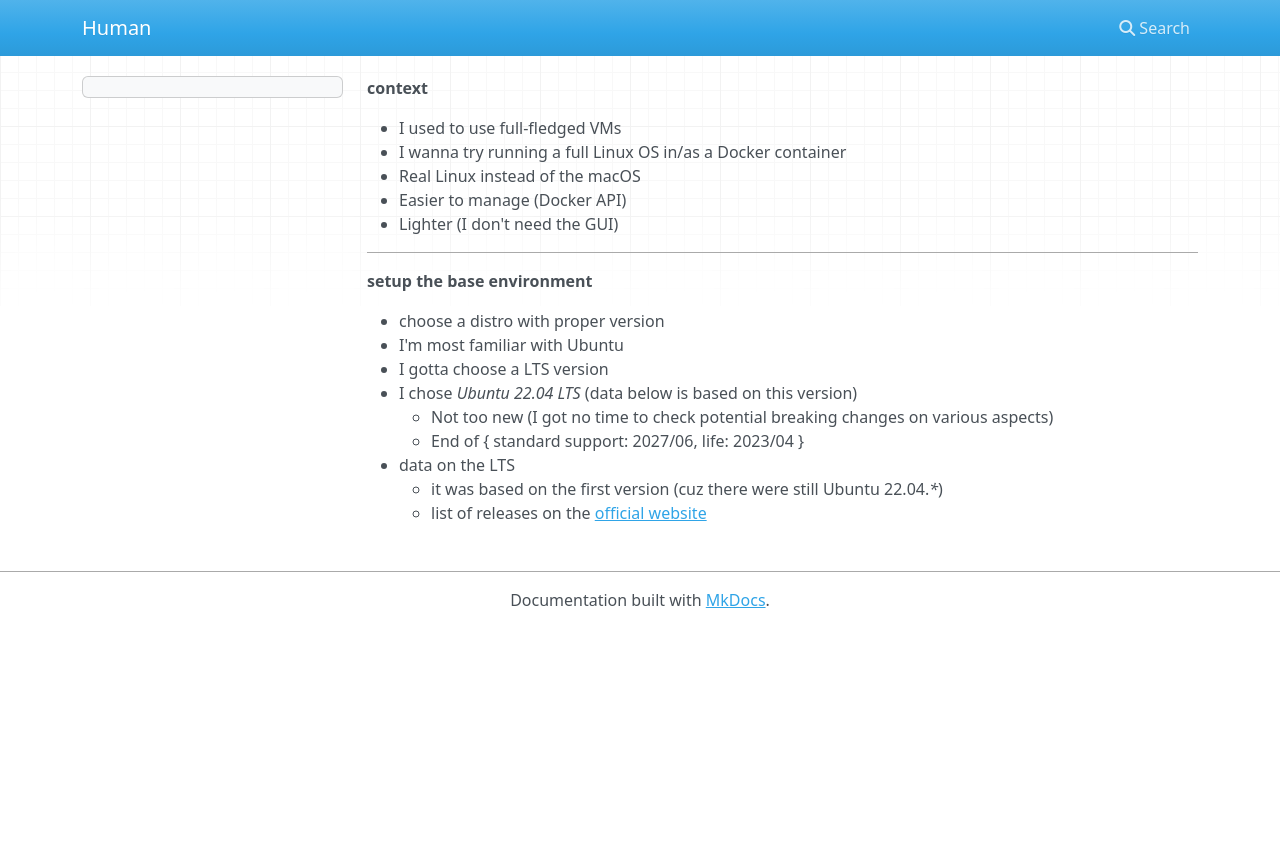
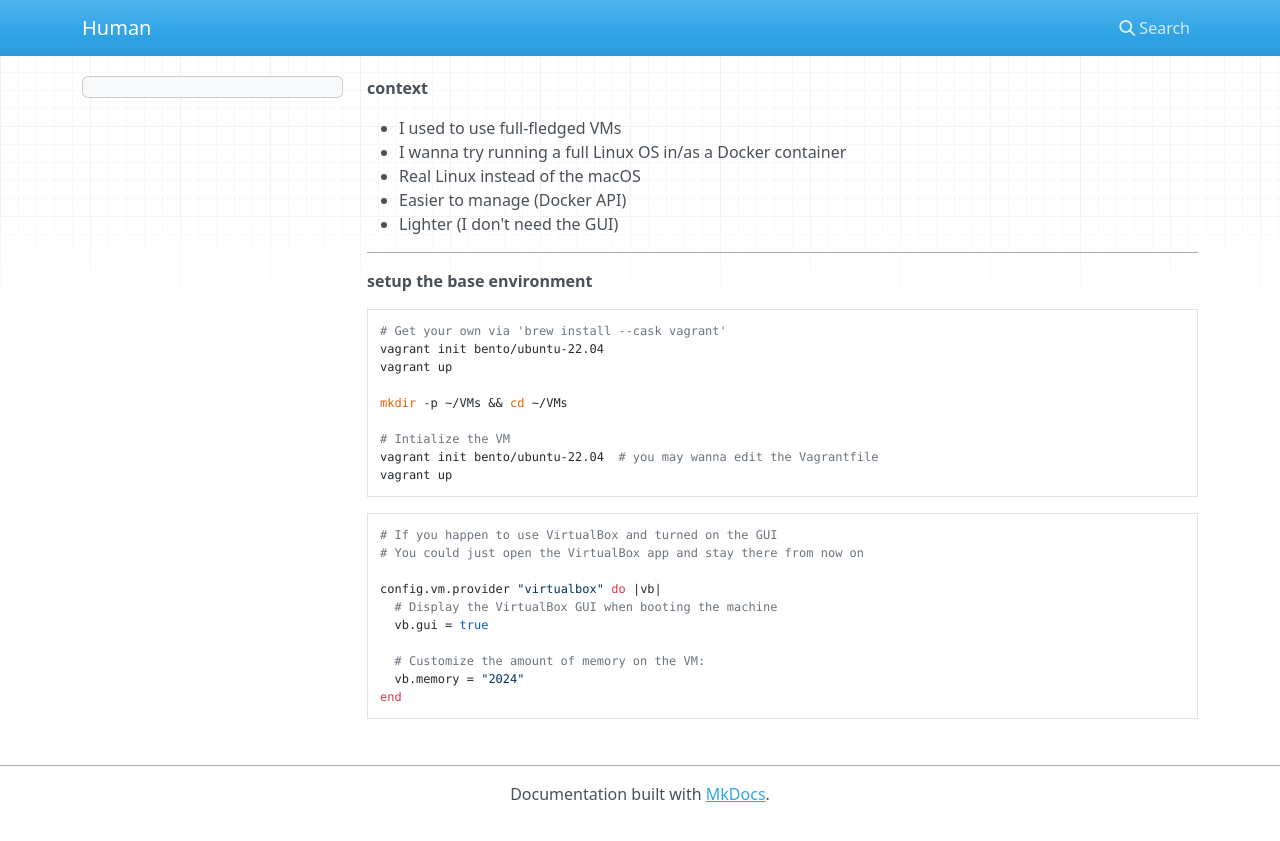
Before and after one commit to codingEzio/codingEzio.github.io, an MkDocs documentation site: the page built from docs/hands-on/core-operatingsystem.md, in a window 1280 px wide. Shown: the top 841 px of the page. Built offline with MkDocs 1.6.1, drawn with Linux system fonts in a browser that asks for light colours; nearby versions of some CDN libraries.

Commit message:
refactor: Different approach for setting up the base dev environment for OS

````diff
--- a/docs/hands-on/core-operatingsystem.md
+++ b/docs/hands-on/core-operatingsystem.md
@@ -11,12 +11,27 @@
 
 **setup the base environment**
 
-- choose a distro with proper version
-  - I'm most familiar with Ubuntu
-  - I gotta choose a LTS version
-  - I chose *Ubuntu 22.04 LTS* (data below is based on this version)
-    - Not too new (I got no time to check potential breaking changes on various aspects)
-    - End of { standard support: 2027/06, life: 2023/04 }
-  - data on the LTS
-    - it was based on the first version (cuz there were still Ubuntu 22.04.*\**)
-    - list of releases on the [official website](https://wiki.ubuntu.com/Releases)
+```bash
+# Get your own via 'brew install --cask vagrant'
+vagrant init bento/ubuntu-22.04
+vagrant up
+
+mkdir -p ~/VMs && cd ~/VMs
+
+# Intialize the VM
+vagrant init bento/ubuntu-22.04  # you may wanna edit the Vagrantfile
+vagrant up
+```
+
+```ruby
+# If you happen to use VirtualBox and turned on the GUI
+# You could just open the VirtualBox app and stay there from now on
+
+config.vm.provider "virtualbox" do |vb|
+  # Display the VirtualBox GUI when booting the machine
+  vb.gui = true
+
+  # Customize the amount of memory on the VM:
+  vb.memory = "2024"
+end
+```
````
